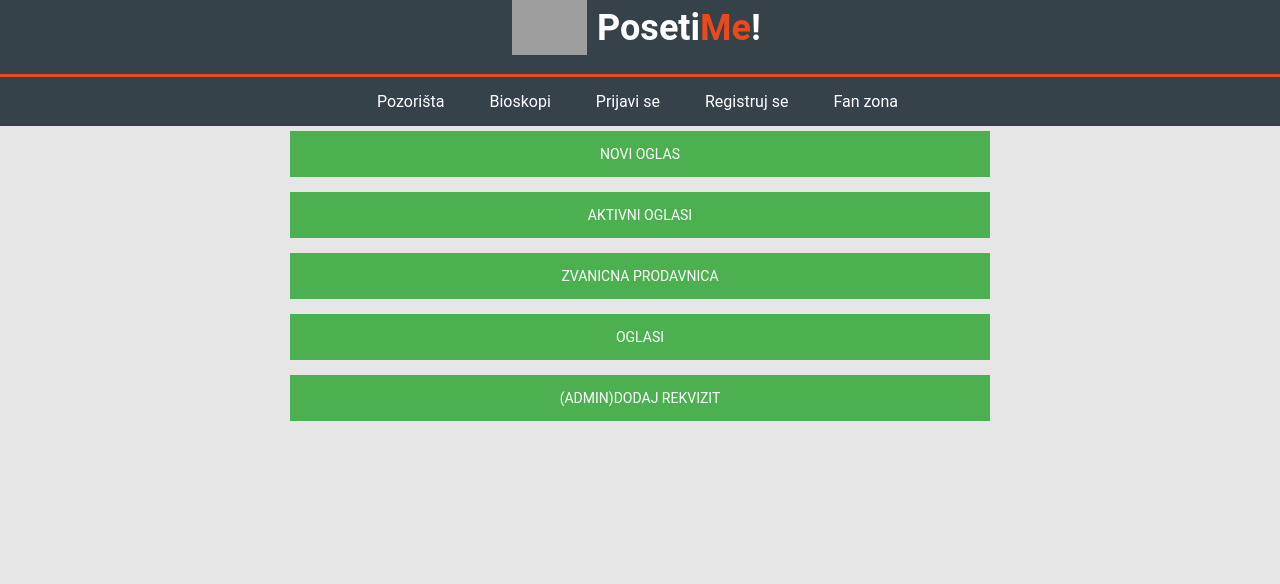
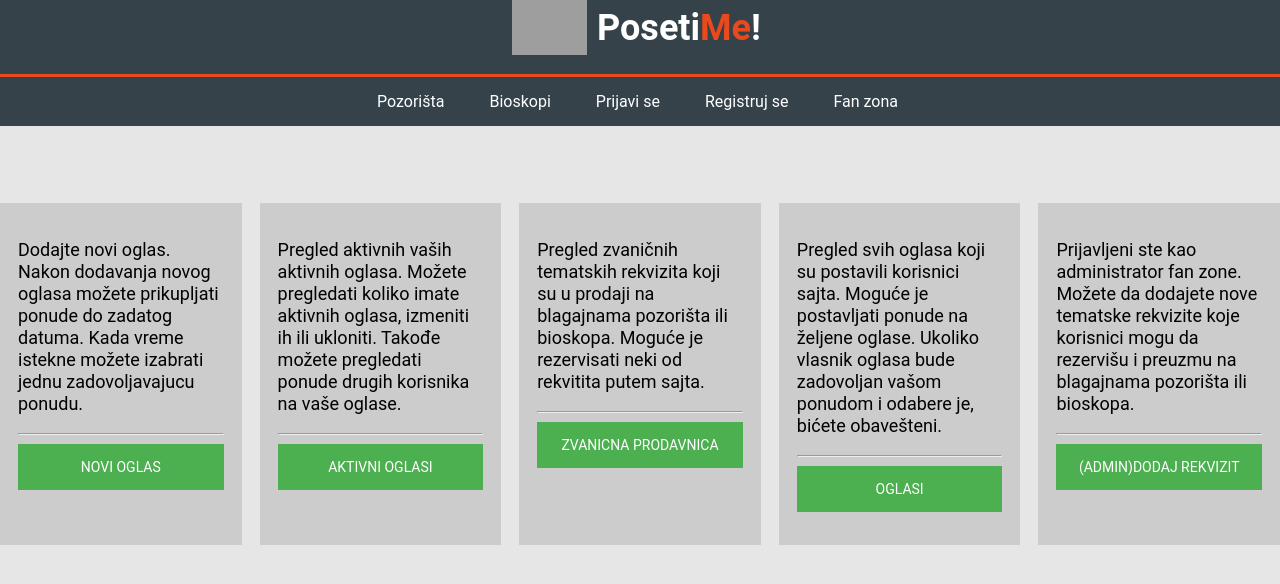
Before and after one commit to karpic/isaProject2017, an Angular app in the folder front/: page /fanzona in a window 1280 px wide. Shown: the top 584 px of the page. Built offline with nearby package versions, Linux system fonts and the light colour scheme; grey boxes are pictures that could not be loaded.

Commit message:
fanzona redesign

```diff
--- a/front/src/app/fanzona/fanzona.component.css
+++ b/front/src/app/fanzona/fanzona.component.css
@@ -1,9 +1,18 @@
 .fanzonaNav{
-  width: 700px;
-  display: block;
-  margin: 0 auto;
+  /*width: 700px;
+  display: block;*/
+
+  display: grid;
+  grid-template-columns: repeat(5, 1fr);
+  margin: 4em auto;
+  grid-gap: 1em;
 }
 
+.fanzonaNav div{
+  position: relative;
+  background: rgb(204, 204, 204);
+  padding: 1em;
+}
 button {
   font-family: "Roboto", sans-serif;
   text-transform: uppercase;
--- a/front/src/app/fanzona/fanzona.component.html
+++ b/front/src/app/fanzona/fanzona.component.html
@@ -1,7 +1,40 @@
 <div class="fanzonaNav">
-  <button>Novi oglas</button>
-  <button>Aktivni oglasi</button>
-  <button routerLink="/prodavnica">Zvanicna prodavnica</button>
-  <button>Oglasi</button>
-  <button routerLink="/novirekvizit">(Admin)Dodaj rekvizit</button>
+  <div>
+    <p>Dodajte novi oglas. Nakon dodavanja novog oglasa možete prikupljati ponude do zadatog
+      datuma. Kada vreme istekne možete izabrati jednu zadovoljavajucu ponudu.
+    </p>
+    <hr>
+    <button>Novi oglas</button>
+  </div>
+  <div>
+    <p>Pregled aktivnih vaših aktivnih oglasa. Možete pregledati koliko imate aktivnih oglasa,
+      izmeniti ih ili ukloniti. Takođe možete pregledati ponude drugih korisnika na vaše oglase.
+    </p>
+    <hr>
+    <button>Aktivni oglasi</button>
+  </div>
+  <div>
+    <p>Pregled zvaničnih tematskih rekvizita koji su u prodaji na blagajnama pozorišta ili
+      bioskopa. Moguće je rezervisati neki od rekvitita putem sajta.
+    </p>
+    <hr>
+    <button routerLink="/prodavnica">Zvanicna prodavnica</button>
+  </div>
+
+  <div>
+    <p>Pregled svih oglasa koji su postavili korisnici sajta. Moguće je postavljati ponude
+      na željene oglase. Ukoliko vlasnik oglasa bude zadovoljan vašom ponudom i odabere je, bićete
+      obavešteni.
+    </p>
+    <hr>
+    <button>Oglasi</button>
+  </div>
+
+  <div>
+    <p>Prijavljeni ste kao administrator fan zone. Možete da dodajete nove tematske rekvizite koje
+      korisnici mogu da rezervišu i preuzmu na blagajnama pozorišta ili bioskopa.
+    </p>
+    <hr>
+    <button routerLink="/novirekvizit">(Admin)Dodaj rekvizit</button>
+  </div>
 </div>
--- a/front/src/app/zvanicna-prodavnica/zvanicna-prodavnica.component.html
+++ b/front/src/app/zvanicna-prodavnica/zvanicna-prodavnica.component.html
@@ -4,8 +4,6 @@
     <h2>{{r.ime}}</h2>
 
     <p>{{r.opis}}</p>
-
-
     <button>Rezervisi</button>
     <button>(Admin) Izmeni</button>
     <button (click)="deleteRekvizit(r)">(Admin) Obriši</button>
```
